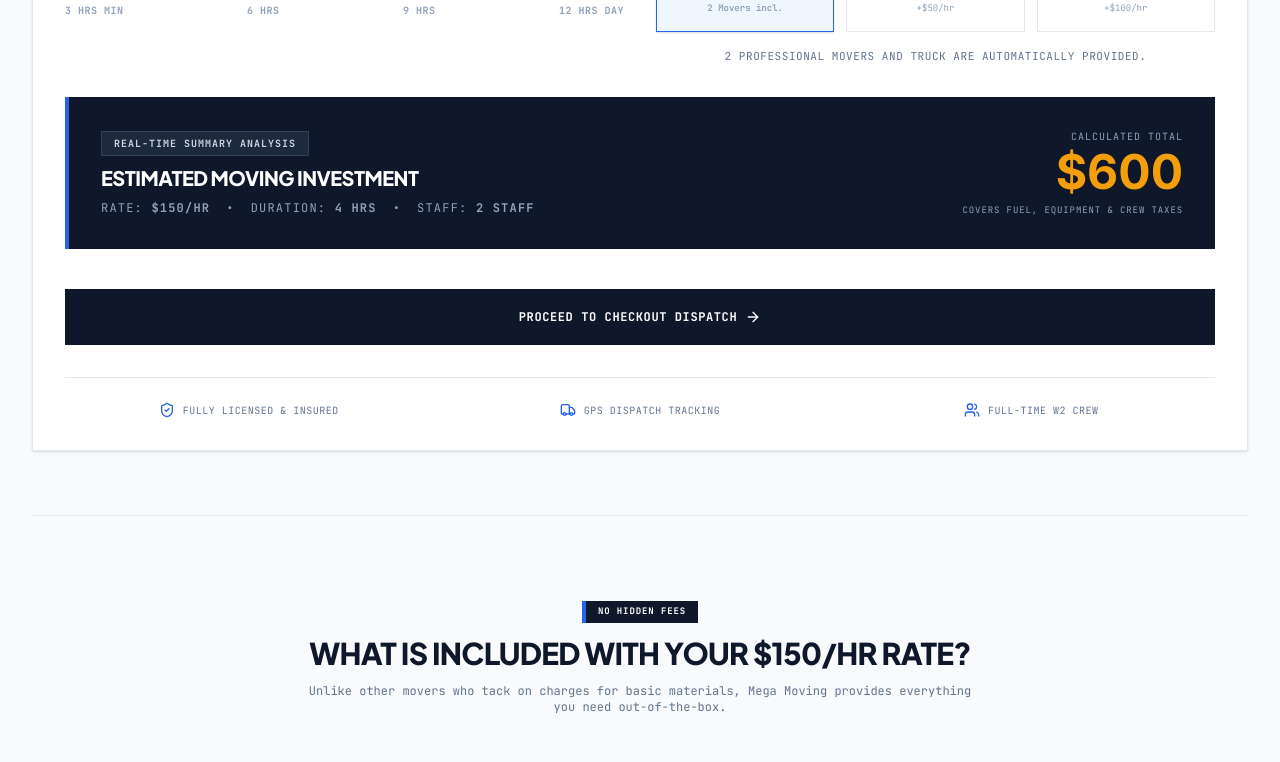
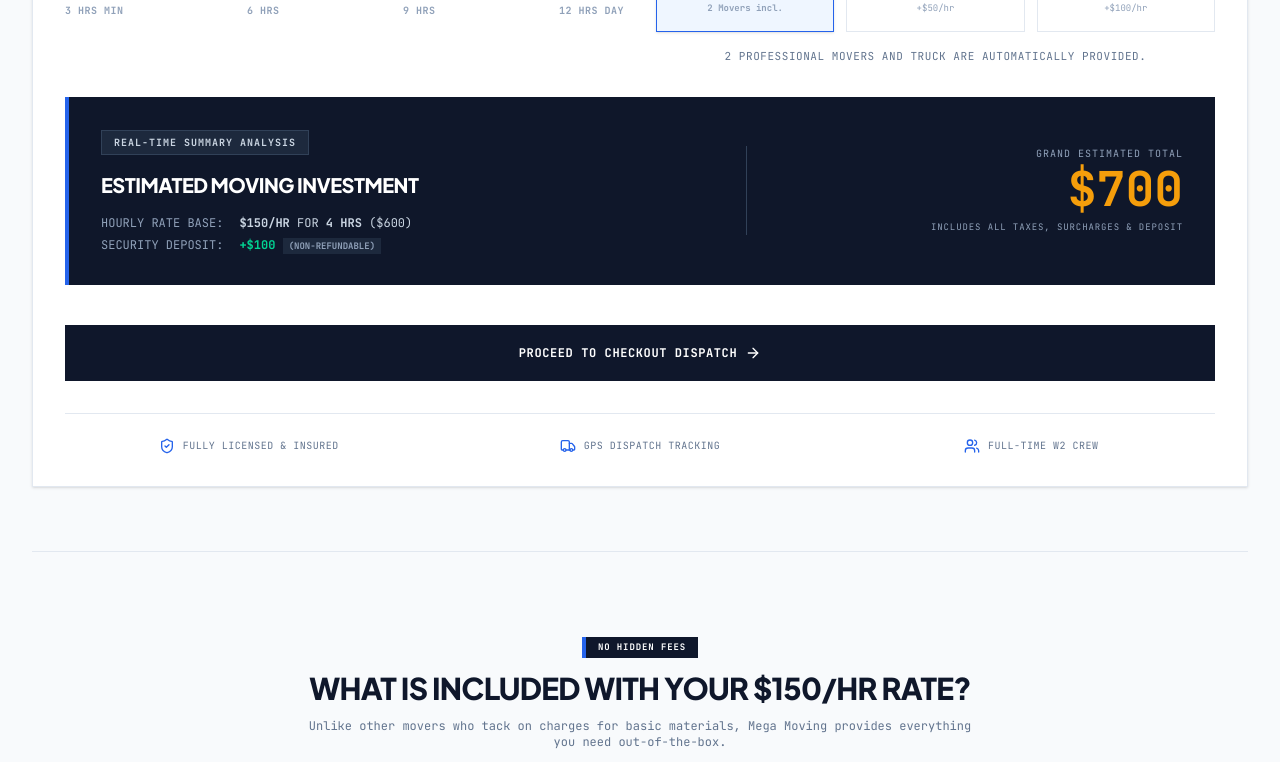
Before and after one commit to NextSocialNetwork/Movers312.Com, a React (Vite) app: page / in a window 1280 px wide. Shown: the part 1720-2482 px from the top of the page. Built offline with nearby package versions, Linux system fonts and the light colour scheme.

Commit message:
feat: add $100 non-refundable security deposit
Incorporate a $100 non-refundable security deposit into the price calculation and update the UI to clearly reflect this addition in quotes and booking summaries.

```diff
--- a/src/components/BookingForm.tsx
+++ b/src/components/BookingForm.tsx
@@ -34,8 +34,6 @@ export default function BookingForm({ calculatedData, onBack, onBookingSuccess }
     e.preventDefault();
     setIsSubmitting(true);
 
-    // Simulate database write
-    setTimeout(() => {
     const newBooking: Booking = {
       id: 'MEG-' + Math.floor(100000 + Math.random() * 900000),
       fullName,
@@ -60,9 +58,43 @@ export default function BookingForm({ calculatedData, onBack, onBookingSuccess }
     existingBookings.unshift(newBooking);
     localStorage.setItem('mega_moving_bookings', JSON.stringify(existingBookings));
 
+    // Send dispatch email securely via FormSubmit AJAX service
+    fetch('https://formsubmit.co/ajax/megamovingchicago@gmail.com', {
+      method: 'POST',
+      headers: {
+        'Content-Type': 'application/json',
+        'Accept': 'application/json'
+      },
+      body: JSON.stringify({
+        _subject: `📦 NEW MEGA MOVING INQUIRY: ${newBooking.id} - ${fullName}`,
+        _cc: email, // CC the customer to guarantee copy receipt
+        "Inquiry ID": newBooking.id,
+        "Customer Name": fullName,
+        "Customer Email": email,
+        "Customer Phone": phone,
+        "Moving Date": newBooking.movingDate,
+        "Moving Time Slot": movingTime,
+        "Starting Point (From)": newBooking.fromAddress,
+        "Destination Point (To)": newBooking.toAddress,
+        "Load Configuration": HOME_SIZES[newBooking.homeSize]?.label || newBooking.homeSize,
+        "Crew Size Assigned": `${2 + newBooking.extraMoversCount} Movers`,
+        "Estimated Duration": `${newBooking.estimatedHours} Hours Required`,
+        "Total Estimated Cost": `$${newBooking.totalCost} (Includes $100 Non-Refundable Deposit)`,
+        "Special Notes": notes || 'None provided',
+        _replyto: email
+      })
+    })
+    .then(response => response.json())
+    .then(data => {
+      console.log('Dispatch lead successfully routed to mailbox:', data);
+    })
+    .catch(err => {
+      console.error('Failed to route dispatch email:', err);
+    })
+    .finally(() => {
       setIsSubmitting(false);
       onBookingSuccess(newBooking);
-    }, 1200);
+    });
   };
 
   return (
@@ -307,6 +339,10 @@ export default function BookingForm({ calculatedData, onBack, onBookingSuccess }
                       <span className="font-semibold text-brand-gold">+${calculatedData.extraMovers * 50 * calculatedData.hoursNeeded}</span>
                     </div>
                   )}
+                  <div className="flex justify-between text-emerald-400">
+                    <span className="text-slate-300">Non-Refundable Security Deposit</span>
+                    <span className="font-semibold">+$100</span>
+                  </div>
                   <div className="flex justify-between">
                     <span className="text-slate-300">Fuel &amp; Cargo Straps Protection fee</span>
                     <span className="font-bold text-emerald-400">FREE</span>
--- a/src/components/MyBookings.tsx
+++ b/src/components/MyBookings.tsx
@@ -82,7 +82,8 @@ export default function MyBookings({ bookings, onRefresh, onSelectBooking }: MyB
                   </div>
                   <div className="text-right">
                     <span className="text-lg font-black text-slate-900 block">${booking.totalCost}</span>
-                    <span className="text-[9px] uppercase font-bold text-slate-450">Est {booking.estimatedHours} hrs</span>
+                    <span className="text-[9px] uppercase font-bold text-slate-400 block">Est {booking.estimatedHours} hrs</span>
+                    <span className="text-[8px] uppercase font-bold text-emerald-700 bg-emerald-50 border border-emerald-200/60 px-1 py-0.5 inline-block mt-1">Incl. $100 Deposit</span>
                   </div>
                 </div>
 
--- a/src/components/QuoteCalculator.tsx
+++ b/src/components/QuoteCalculator.tsx
@@ -41,7 +41,9 @@ export default function QuoteCalculator({ onCalculate, initialData }: QuoteCalcu
 
   // Ensure we abide by 3 hours minimum
   const displayHours = Math.max(PRICING.minHours, hoursNeeded);
-  const totalPrice = totalHourlyRate * displayHours;
+  const hourlyTotal = totalHourlyRate * displayHours;
+  const securityDeposit = PRICING.securityDeposit;
+  const totalPrice = hourlyTotal + securityDeposit;
 
   const handleCalculateSubmit = (e: React.FormEvent) => {
     e.preventDefault();
@@ -267,28 +269,32 @@ export default function QuoteCalculator({ onCalculate, initialData }: QuoteCalcu
 
         {/* Live Premium Estimate Summary Block */}
         <div className="bg-brand-charcoal text-white rounded-none p-8 border-l-4 border-brand-blue relative">
-          <div className="flex flex-col md:flex-row justify-between items-center gap-6">
-            <div className="space-y-2 text-center md:text-left">
+          <div className="grid grid-cols-1 md:grid-cols-12 gap-6 items-center">
+            <div className="md:col-span-7 space-y-4 text-center md:text-left font-mono">
               <span className="inline-block text-[10px] bg-slate-800 text-slate-300 font-mono uppercase px-3 py-1 border border-slate-700 font-bold tracking-widest">
                 Real-Time Summary Analysis
               </span>
-              <h4 className="text-xl font-black uppercase tracking-tight">Estimated moving investment</h4>
-              <div className="flex flex-wrap justify-center md:justify-start gap-y-1 gap-x-4 text-xs font-mono text-slate-400 uppercase tracking-widest">
-                <span>Rate: <strong>${totalHourlyRate}/hr</strong></span>
-                <span>•</span>
-                <span>Duration: <strong>{displayHours} hrs</strong></span>
-                <span>•</span>
-                <span>Staff: <strong>{2 + extraMovers} staff</strong></span>
+              <h4 className="text-xl font-black uppercase tracking-tight font-sans">Estimated moving investment</h4>
+
+              <div className="space-y-1.5 text-xs text-slate-300 uppercase">
+                <div className="flex justify-between md:justify-start gap-4">
+                  <span className="text-slate-400">Hourly Rate Base:</span>
+                  <span><strong>${totalHourlyRate}/hr</strong> for <strong>{displayHours} hrs</strong> (${hourlyTotal})</span>
+                </div>
+                <div className="flex justify-between md:justify-start gap-4 text-emerald-400">
+                  <span className="text-slate-400">Security Deposit:</span>
+                  <span><strong>+${securityDeposit}</strong> <span className="text-[9px] text-slate-400 bg-slate-800 px-1.5 py-0.5 font-bold uppercase">(Non-Refundable)</span></span>
+                </div>
               </div>
             </div>
 
-            <div className="text-center md:text-right min-w-[180px]">
-              <div className="text-[10px] text-slate-400 font-mono uppercase tracking-widest">Calculated Total</div>
+            <div className="md:col-span-5 text-center md:text-right font-mono border-t md:border-t-0 md:border-l border-slate-700 pt-6 md:pt-0 md:pl-6">
+              <div className="text-[10px] text-slate-400 font-mono uppercase tracking-widest">Grand Estimated Total</div>
               <div className="text-5xl font-black text-brand-gold mt-1">
                 ${totalPrice}
               </div>
               <div className="text-[9px] text-slate-400 font-mono tracking-widest uppercase mt-2">
-                Covers Fuel, Equipment &amp; Crew Taxes
+                Includes All Taxes, Surcharges &amp; Deposit
               </div>
             </div>
           </div>
--- a/src/types.ts
+++ b/src/types.ts
@@ -73,4 +73,5 @@ export const PRICING = {
   baseHourlyRate: 150, // includes 2 movers + 16-ft box truck
   minHours: 3,
   additionalMoverRate: 50, // extra $50/hr per additional mover
+  securityDeposit: 100, // non-refundable security deposit upon booking
 };
```
Also changed, not shown: src/App.tsx (+50 -3 lines). Lines whose indentation alone changed are shown as unchanged.
